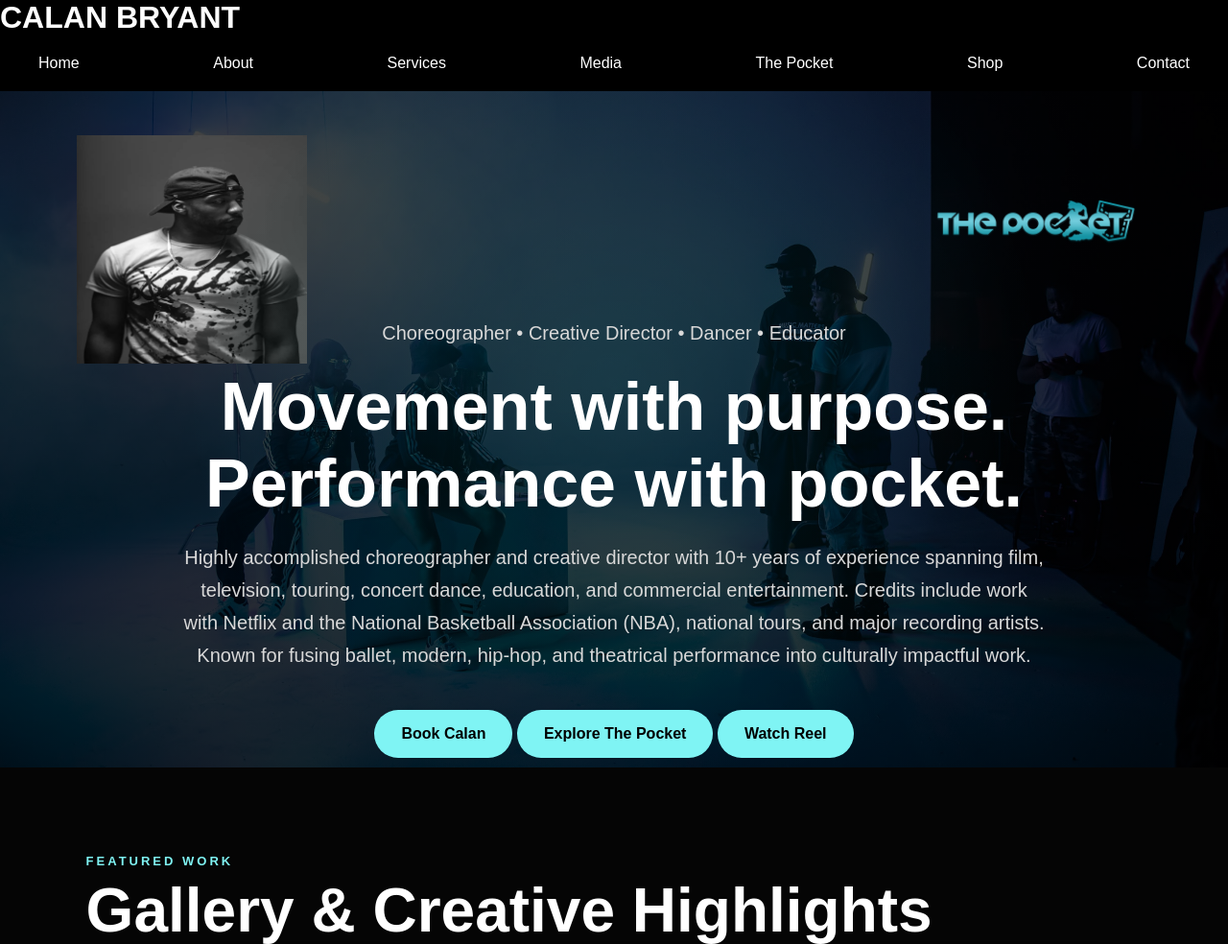
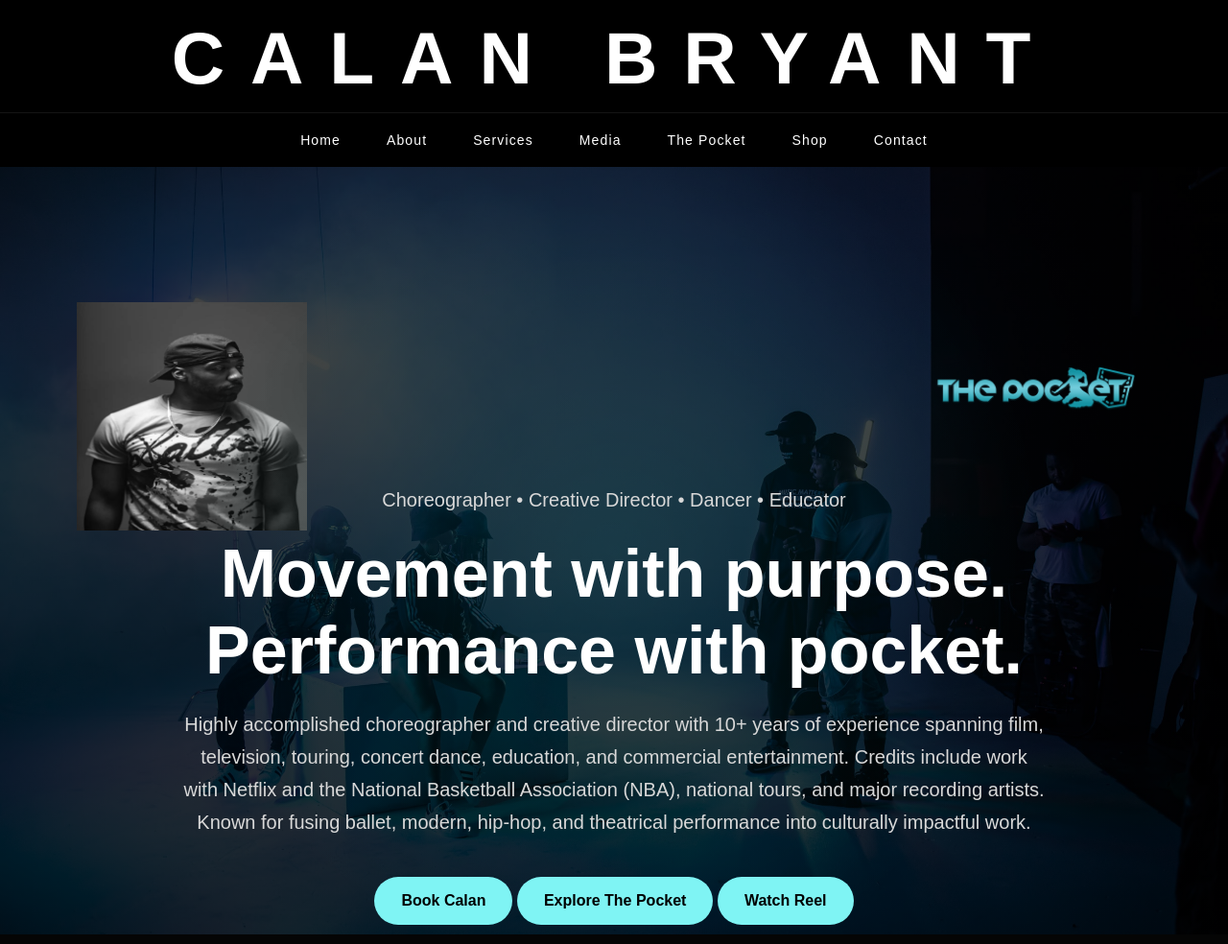
Before and after one commit to taylorduncan/calanbryant.github.io, a plain HTML site: page index.html in a window 1280 px wide. Shown: the top 984 px of the page at 96% size. Drawn offline with Linux system fonts and the light colour scheme.

Commit message:
home page edits

```diff
--- a/style.css
+++ b/style.css
@@ -1086,7 +1086,97 @@
     width: 100%;
   }
 }
+/* =========================
+   FULL WIDTH BRAND HEADER
+========================= */
 
+.site-header {
+  width: 100%;
+  position: relative;
+  z-index: 999;
+}
+
+/* TOP NAME BAR */
+.top-name-bar {
+  width: 100%;
+  background: #000;
+
+  padding: 22px 5% 18px;
+
+  border-bottom: 1px solid rgba(255,255,255,0.08);
+}
+
+/* BIG STRETCHED NAME */
+.top-name {
+  margin: 0;
+
+  width: 100%;
+
+  text-align: center;
+
+  color: white;
+
+  font-size: clamp(34px, 6vw, 88px);
+
+  font-weight: 800;
+
+  letter-spacing: 0.35em;
+
+  text-transform: uppercase;
+
+  line-height: 1;
+}
+
+/* NAVIGATION */
+.main-nav {
+  width: 100%;
+
+  display: flex;
+  justify-content: center;
+  align-items: center;
+  flex-wrap: wrap;
+
+  gap: 48px;
+
+  background: #000;
+
+  padding: 20px 5%;
+}
+
+.main-nav a {
+  color: white;
+
+  text-decoration: none;
+
+  font-size: 14px;
+  font-weight: 500;
+
+  letter-spacing: 0.08em;
+
+  transition: opacity 0.3s ease;
+}
+
+.main-nav a:hover {
+  opacity: 0.7;
+}
+
+/* MOBILE */
+@media (max-width: 768px) {
+
+  .top-name {
+    font-size: 34px;
+    letter-spacing: 0.18em;
+  }
+
+  .main-nav {
+    gap: 18px;
+    padding: 18px 5%;
+  }
+
+  .main-nav a {
+    font-size: 13px;
+  }
+}
 
 
 
```
